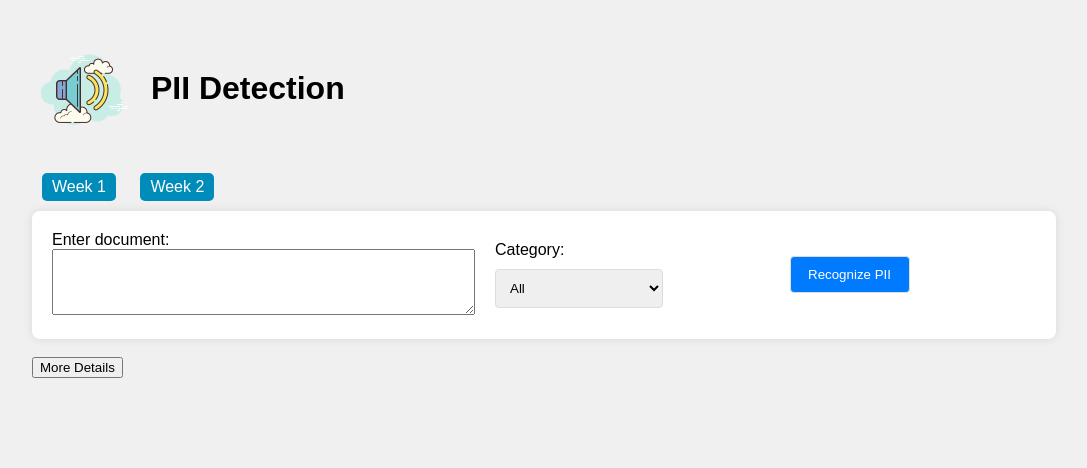
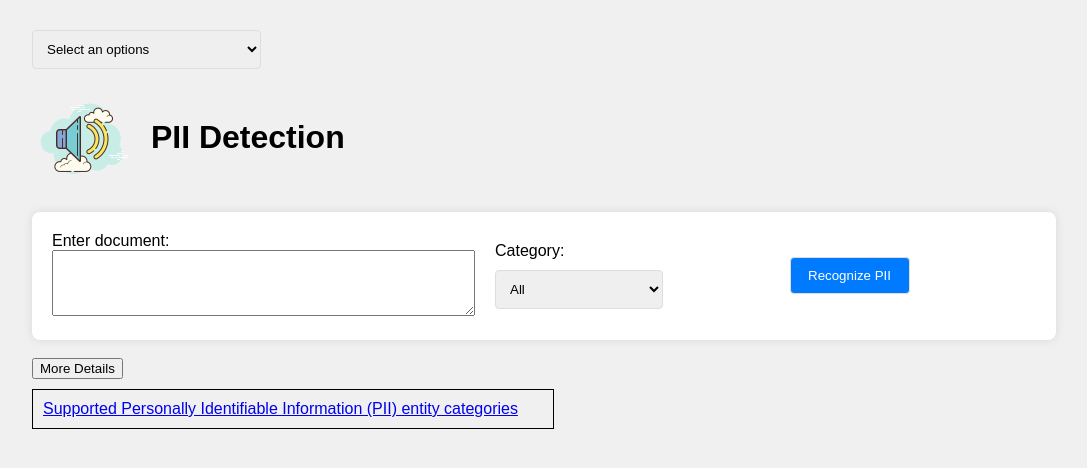
Before and after one commit to VincentK16/azure-ai-services-webapp, a Flask app: page /recognize_pii in a window 1280 px wide. Shown: the top 468 px of the page, without its empty margins (96-1183 px from the left). Run offline with Flask 3, Linux system fonts and the light colour scheme.

Commit message:
Update recognize_pii.html

```diff
--- a/templates/recognize_pii.html
+++ b/templates/recognize_pii.html
@@ -21,7 +21,7 @@
             box-shadow: 0px 0px 10px 0px rgba(0,0,0,0.1);
         }
         select, input[type="submit"] {
-            width: 100%;
+            width: auto;
             padding: 10px;
             margin-top: 10px;
             border-radius: 4px;
@@ -86,13 +86,16 @@
 </head>
 <body>
     <div class="container">
+        <select id="week" name="week">
+            <option selected disabled>Select an options</option>
+            <option value="1">Azure AI Language</option>
+            <option value="2">Azure AI Vision</option>
+            <option value="3">Azure AI Document Intelligence</option>
+            <option value="4">Azure OpenAI</option>
+        </select>
 
         <h1><img src="{{ url_for('static', filename='speaker.png') }}" alt="Icon"> PII Detection</h1>
-        <nav>
-            <a class="nav-button" href="{{ url_for('week1') }}">Week 1</a>
-            <a class="nav-button" href="{{ url_for('week2') }}">Week 2</a>
 
-        </nav>
         <form method="POST" style="display: flex; justify-content: space-between; align-items: center;">
             <div style="margin-right: 20px;">
                 <label for="document">Enter document:</label><br>
@@ -137,6 +140,10 @@
             <pre>{{ pii_result}}</pre>
         </div>
 
+        <div class="reference-box">
+            <a target="_blank" href="https://learn.microsoft.com/en-us/azure/ai-services/language-service/personally-identifiable-information/concepts/entity-categories">Supported Personally Identifiable Information (PII) entity categories</a>
+        </div>
+
 
     </div>
     <script>
@@ -149,6 +156,22 @@
         }
      }
         </script>
+        <script>
+            var routeMapping = {
+                '1': 'ailanguage',
+                '2': 'aivision',
+                '3': 'aidocumentintelligence'
+            };
+
+            document.getElementById('week').addEventListener('change', function() {
+                var newRoute = routeMapping[this.value];
+                if (newRoute) {
+                    window.location.href = '/' + newRoute;
+                }
+            });
+        </script>
+
+
 
 </body>
 </html>
```
